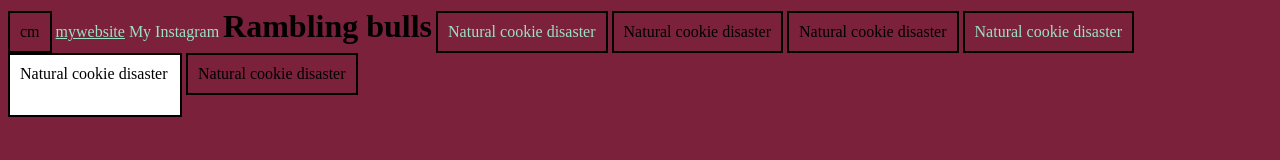
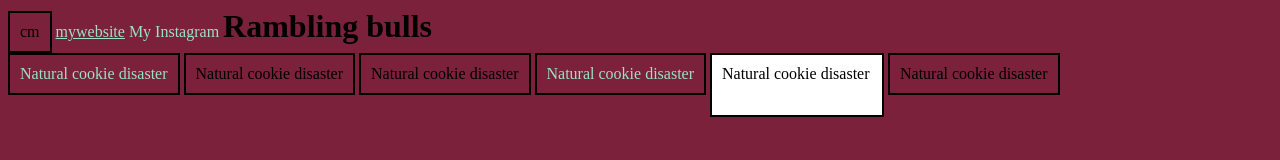
Before and after one commit to JimXu909/Inclass-practice, a plain HTML site: page practicewk1/index.html in a window 1280 px wide. Drawn offline with Linux system fonts and the light colour scheme.

Commit message:
Update index.html

```diff
--- a/practicewk1/index.html
+++ b/practicewk1/index.html
@@ -12,11 +12,12 @@
 	<h1>Rambling bulls</h1>
 	<!-- Naming tips use lowercase name, don't use space, use specific name -->
 	<!-- for the folder directory. css, images,and html -->
-	<p class="first">Natural cookie disaster</p>
+	<div><p class="first">Natural cookie disaster</p>
 	<p>Natural cookie disaster</p>
 	<p>Natural cookie disaster</p>
 	<p class="first">Natural cookie disaster</p>
 	<p id="first">Natural cookie disaster</p>
 	<p>Natural cookie disaster</p>
+	</div>
 </body>
 </html>
```
